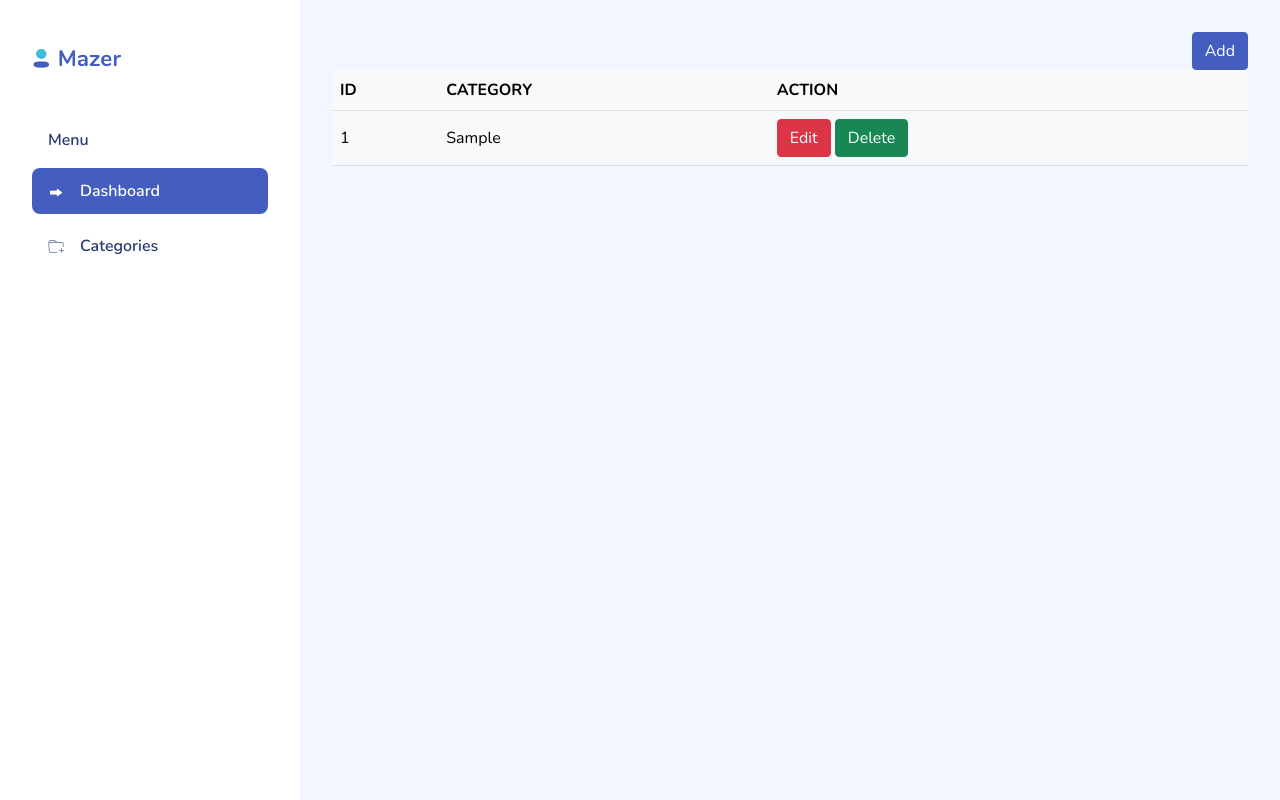
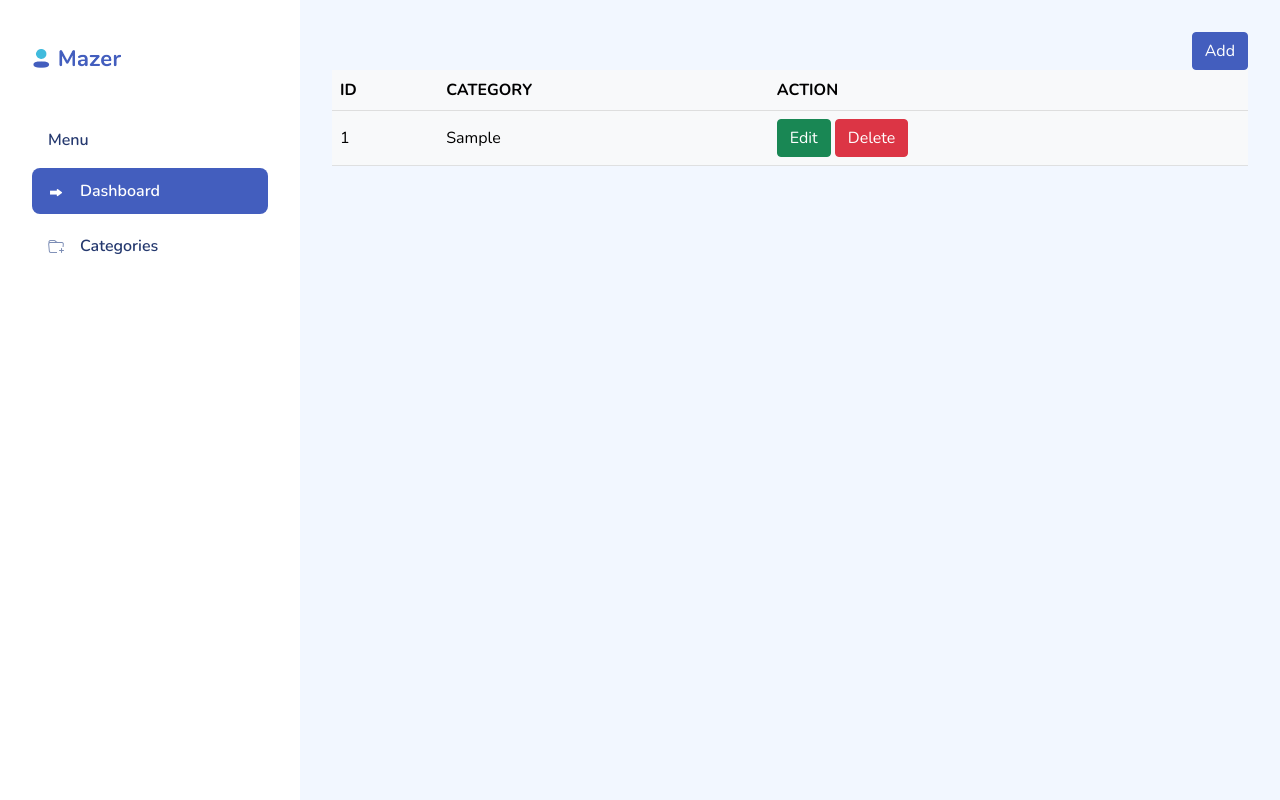
Before and after one commit to ferdousibegumtuli/Blog, a PHP site: page /admin/category/index.php in a window 1280 px wide. Run offline with PHP 8.4, Linux system fonts and the light colour scheme; tables that the repository leaves empty or names only in its code hold one stand-in row (values such as "Sample post"); some libraries are stand-ins or nearby versions.

Commit message:
edit and delete color change

```diff
--- a/admin/category/index.php
+++ b/admin/category/index.php
@@ -70,8 +70,8 @@
                     <td><?php echo $categoryKey + 1 ?> </td>
                     <td><?php echo $category['category'] ?> </td>
                     <td>
-                    <a href="edit.php?id=<?php echo $category['id']?>" class="btn btn-danger">Edit</a>
-                    <a href="delete.php?id=<?php echo $category['id'] ?>" class="btn btn-success">Delete</a>
+                    <a href="edit.php?id=<?php echo $category['id']?>" class="btn btn-success">Edit</a>
+                    <a href="delete.php?id=<?php echo $category['id'] ?>" class="btn btn-danger">Delete</a>
                     </td>
                 </tr>
                 <?php } ?>
```
